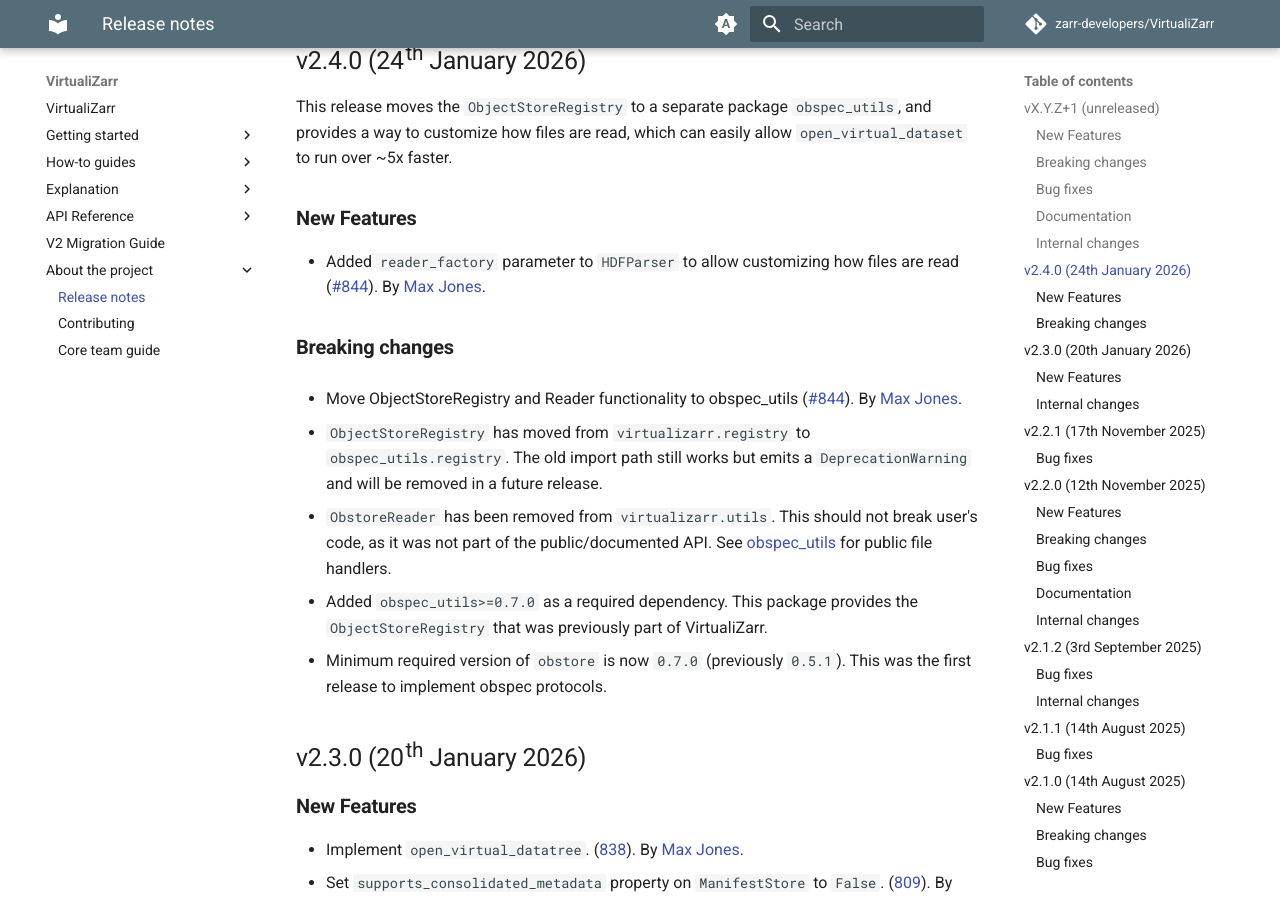
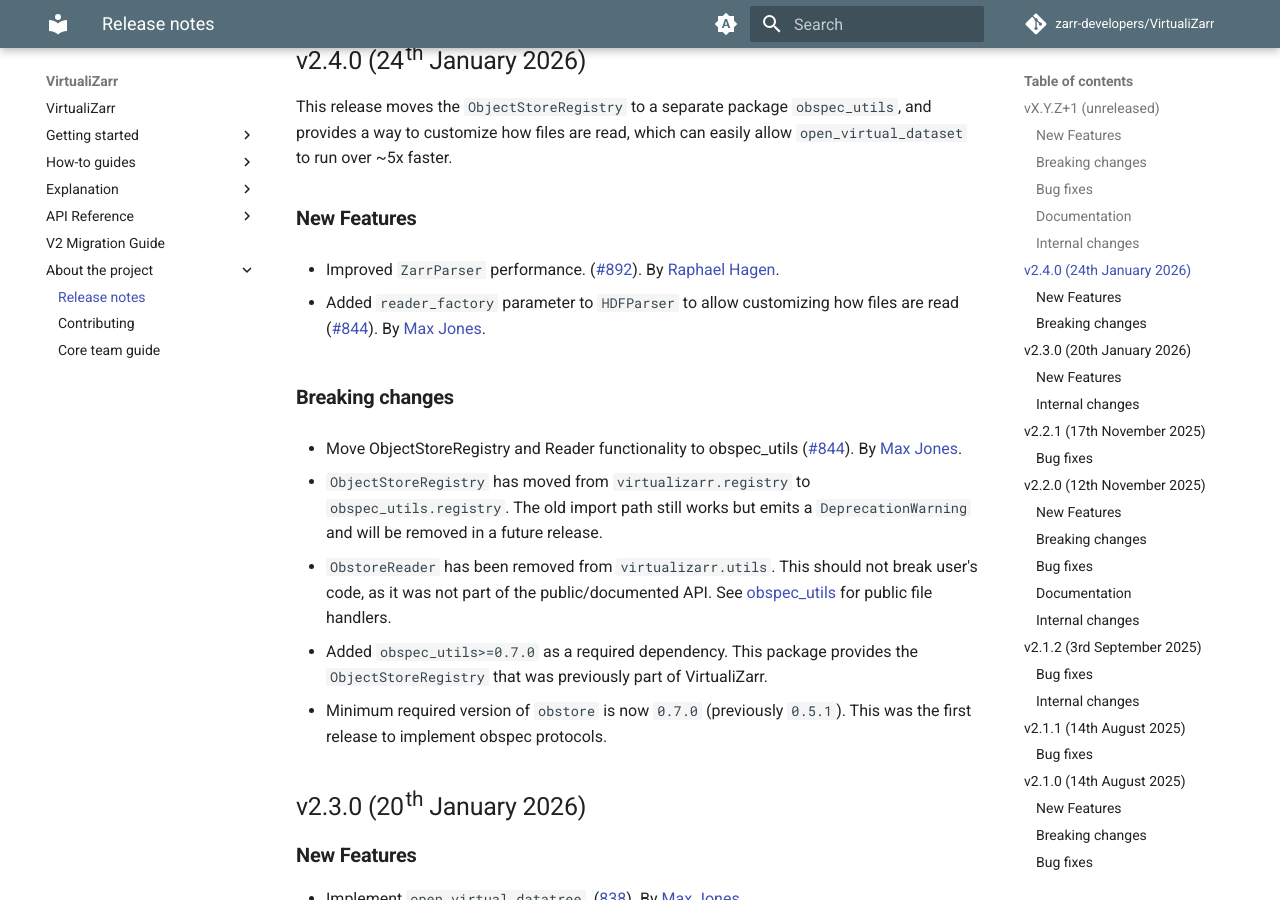
Before and after one commit to zarr-developers/VirtualiZarr, an MkDocs documentation site: the page built from docs/releases.md, in a window 1280 px wide and 900 px high, scrolled down 885 px. Built offline with MkDocs 1.6.1 and Material for MkDocs 9.7.7, drawn with Linux system fonts in a browser that asks for light colours; comment, search, counter and statistics services are not loaded; the version menu is left out.

Commit message:
update releases.md

```diff
--- a/docs/releases.md
+++ b/docs/releases.md
@@ -37,6 +37,10 @@
 This release moves the `ObjectStoreRegistry` to a separate package `obspec_utils`, and provides a way to customize how files are read, which can easily allow `open_virtual_dataset` to run over ~5x faster.
 
 ### New Features
+
+- Improved `ZarrParser` performance.
+  ([#892](https://github.com/zarr-developers/VirtualiZarr/pull/892)).
+  By [Raphael Hagen](https://github.com/norlandrhagen).
 
 - Added `reader_factory` parameter to `HDFParser` to allow customizing how files are read
   ([#844](https://github.com/zarr-developers/VirtualiZarr/pull/844)).
```
